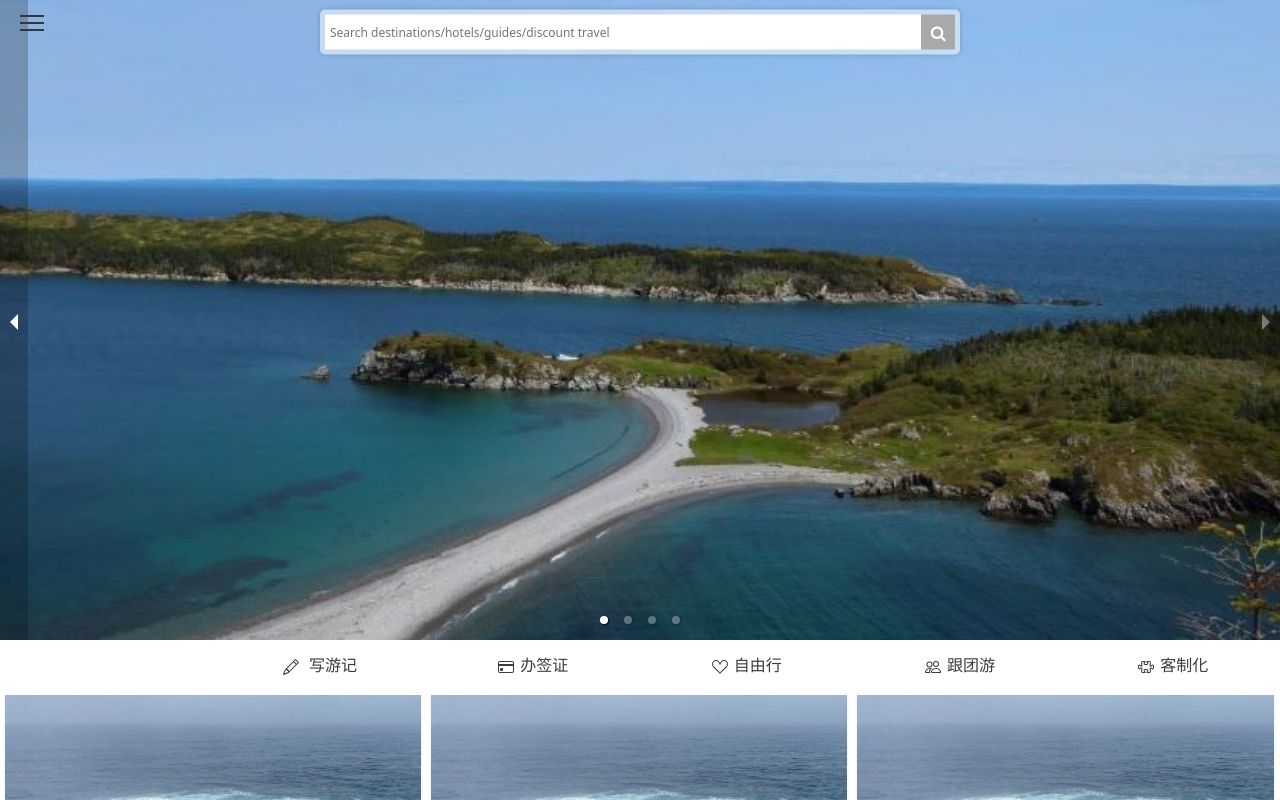
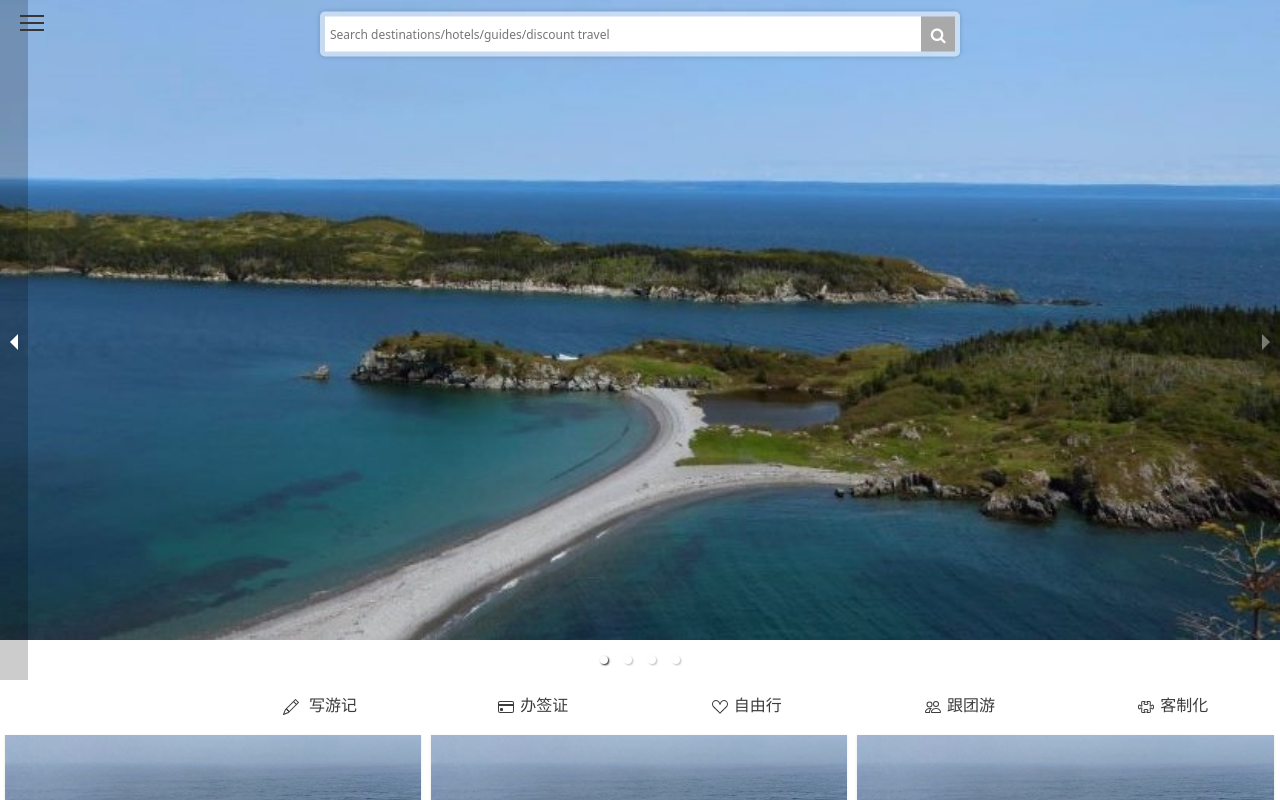
Before and after one commit to cyy-best/trywow, a React (Create React App) app in the folder my-react-app/: page / in a window 1280 px wide. Shown: the top 800 px of the page. Built offline with nearby package versions, Linux system fonts and the light colour scheme.

Commit message:
carousel size

```diff
--- a/my-react-app/src/css/carousel.css
+++ b/my-react-app/src/css/carousel.css
@@ -24,8 +24,11 @@
 
 .carousel-container {
     position: relative; /* 使搜索框相对于轮播容器定位 */
+    height: 85vh;
 }
-
+.carousel.carousel-slider{
+    height: 85vh;
+}
 .search-box {
     position: absolute;
     top: 5%; /* 垂直居中 */
```
